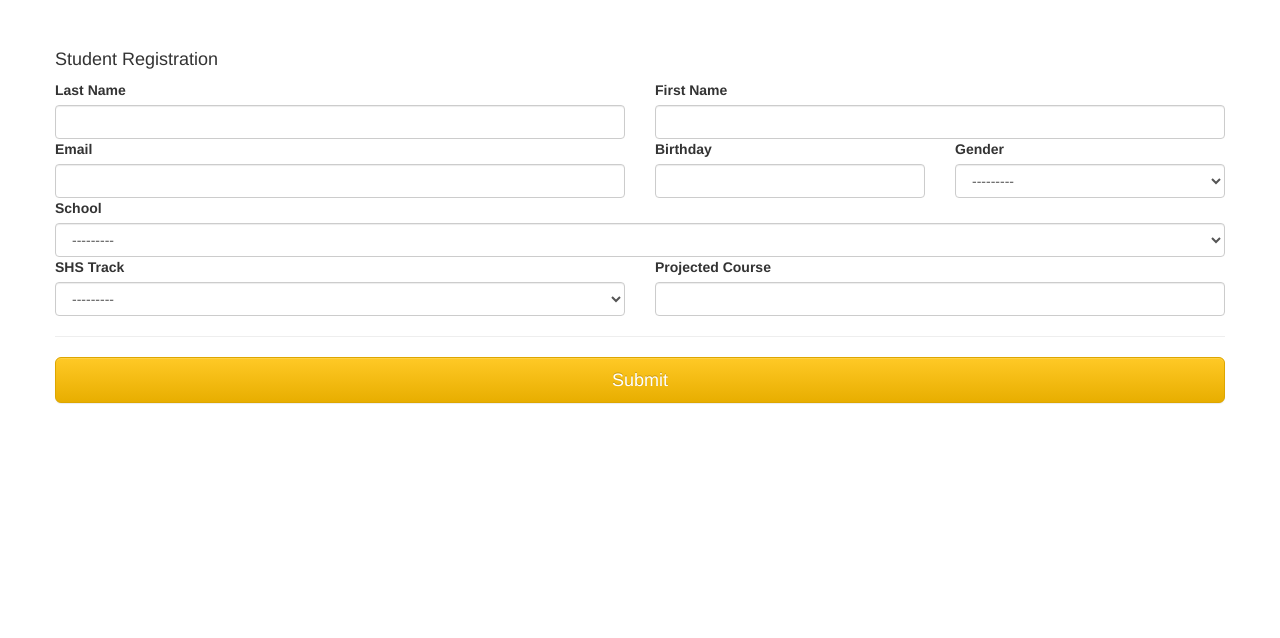
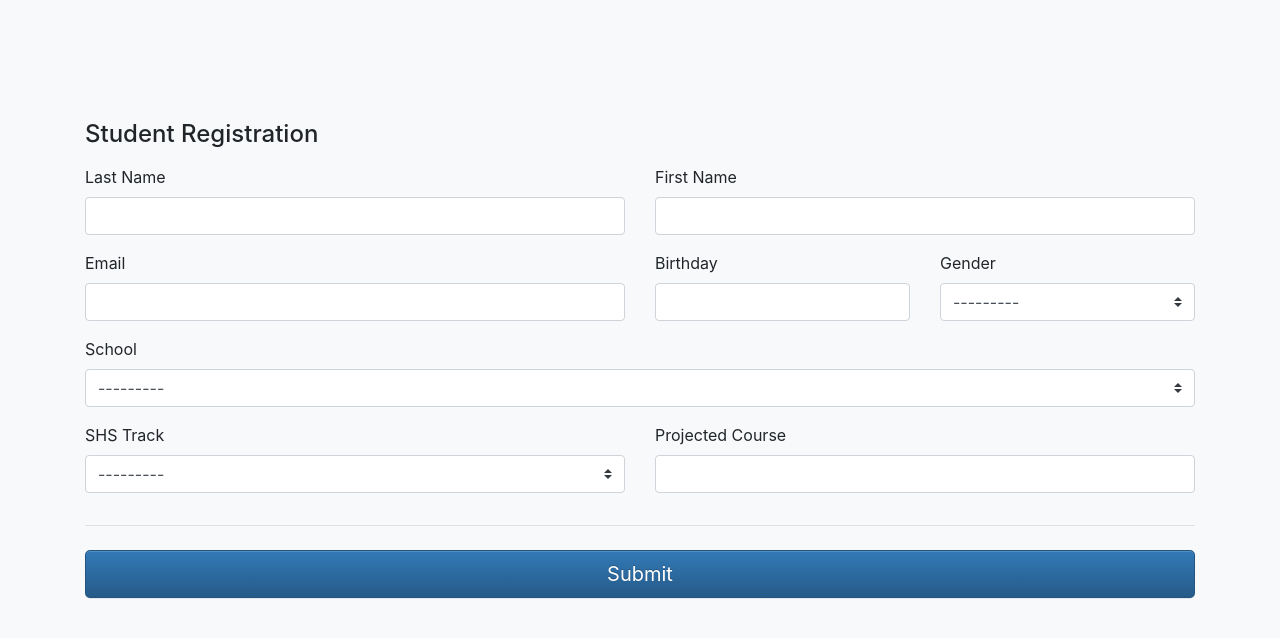
Before and after one commit to allenallen/intered-web, a Django app: template registration/templates/registration.html in a window 1280 px wide. Shown: the top 638 px of the page. Run offline with Django 3.2, Linux system fonts and the light colour scheme; the template is opened without the code that fills it: values that come from a table or form of the project are taken from there, others are empty; some libraries are stand-ins or nearby versions.

Commit message:
used cdn

```diff
--- a/registration/templates/base.html
+++ b/registration/templates/base.html
@@ -7,12 +7,20 @@
     {% block title %} <title>Inter-Ed Event Registration</title> {% endblock %}
 
     <meta name="viewport" content="width=device-width, initial-scale=1, shrink-to-fit=no">
-    <link rel="stylesheet" href="{% static 'css/bootstrap.min.css' %}">
-    <link rel="stylesheet" href="{% static 'css/bootstrap-theme.min.css' %}">
-    <link rel="stylesheet" href="https://cdnjs.cloudflare.com/ajax/libs/bootstrap-datepicker/1.8.0/css/bootstrap-datepicker3.standalone.css">
-    <script src="{% static 'js/jquery-3.3.1.min.js' %}"></script>
-    <script src="{% static 'js/bootstrap.min.js' %}"></script>
-    <script src="{% static 'js/jquery-ui.min.js' %}"></script>
+    <link rel="stylesheet" href="https://stackpath.bootstrapcdn.com/bootstrap/4.1.3/css/bootstrap.min.css">
+    <link rel="stylesheet" href="https://maxcdn.bootstrapcdn.com/bootstrap/3.3.7/css/bootstrap-theme.min.css"
+          integrity="sha384-rHyoN1iRsVXV4nD0JutlnGaslCJuC7uwjduW9SVrLvRYooPp2bWYgmgJQIXwl/Sp" crossorigin="anonymous">
+    <link rel="stylesheet"
+          href="https://cdnjs.cloudflare.com/ajax/libs/bootstrap-datepicker/1.8.0/css/bootstrap-datepicker3.standalone.css">
+    <link rel="stylesheet" href="https://maxcdn.bootstrapcdn.com/bootstrap/3.3.7/css/bootstrap-theme.min.css"
+          integrity="sha384-rHyoN1iRsVXV4nD0JutlnGaslCJuC7uwjduW9SVrLvRYooPp2bWYgmgJQIXwl/Sp" crossorigin="anonymous">
+    <script src="https://stackpath.bootstrapcdn.com/bootstrap/4.1.3/js/bootstrap.min.js"></script>
+    <link rel="stylesheet" href="https://maxcdn.bootstrapcdn.com/bootstrap/3.3.7/css/bootstrap-theme.min.css"
+          integrity="sha384-rHyoN1iRsVXV4nD0JutlnGaslCJuC7uwjduW9SVrLvRYooPp2bWYgmgJQIXwl/Sp" crossorigin="anonymous">
+    <script
+            src="https://code.jquery.com/jquery-3.3.1.min.js"
+            integrity="sha256-FgpCb/KJQlLNfOu91ta32o/NMZxltwRo8QtmkMRdAu8="
+            crossorigin="anonymous"></script>
     <script src="https://cdnjs.cloudflare.com/ajax/libs/bootstrap-datepicker/1.8.0/js/bootstrap-datepicker.min.js"></script>
     <link rel="stylesheet" href="{% static 'css/styles.css' %}">
 </head>
```
